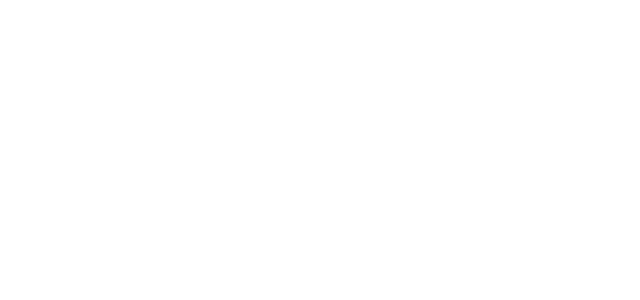
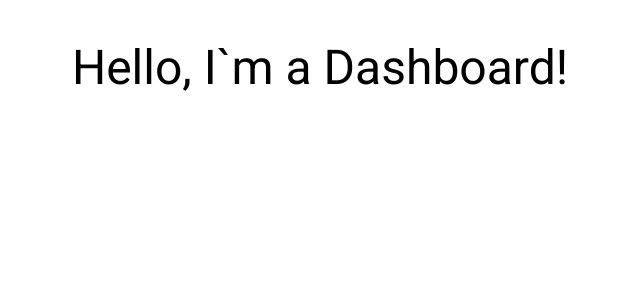
Before and after one commit to eugenegolobokin/covid19-stats-app-fe, a React (Create React App) app: page / in a window 1280 px wide. Shown: the top 300 px of the page, without its empty margins (320-960 px from the left). Built offline with nearby package versions, Linux system fonts and the light colour scheme; the HTML template or start-up script is replaced by a standard one.

Commit message:
add basic dash component

```diff
--- a/src/App.js
+++ b/src/App.js
@@ -1,7 +1,8 @@
 import React from 'react';
+import Dashboard from './components/Dashboard/Dashboard';
 
 function App() {
-  return <></>;
+  return <Dashboard />;
 }
 
 export default App;
--- /dev/null
+++ b/src/components/Dashboard/Dashboard.js
@@ -0,0 +1,33 @@
+import React from 'react';
+import { Container, Typography } from '@material-ui/core';
+import Grid from '@material-ui/core/Grid';
+import makeStyles from '@material-ui/core/styles/makeStyles';
+
+const useStyles = makeStyles((theme) => ({
+  root: {
+    flexDirection: 'column',
+    alignContent: 'center',
+    alignItems: 'flex-start',
+    justifyContent: 'center',
+    paddingTop: theme.spacing(4),
+    paddingBottom: theme.spacing(4),
+  },
+}));
+
+function Dashboard() {
+  const classes = useStyles();
+
+  return (
+    <>
+      <Container maxWidth="md">
+        <Grid container className={classes.root}>
+          <Grid item>
+            <Typography variant="h3">Hello, I`m a Dashboard!</Typography>
+          </Grid>
+        </Grid>
+      </Container>
+    </>
+  );
+}
+
+export default Dashboard;
```
